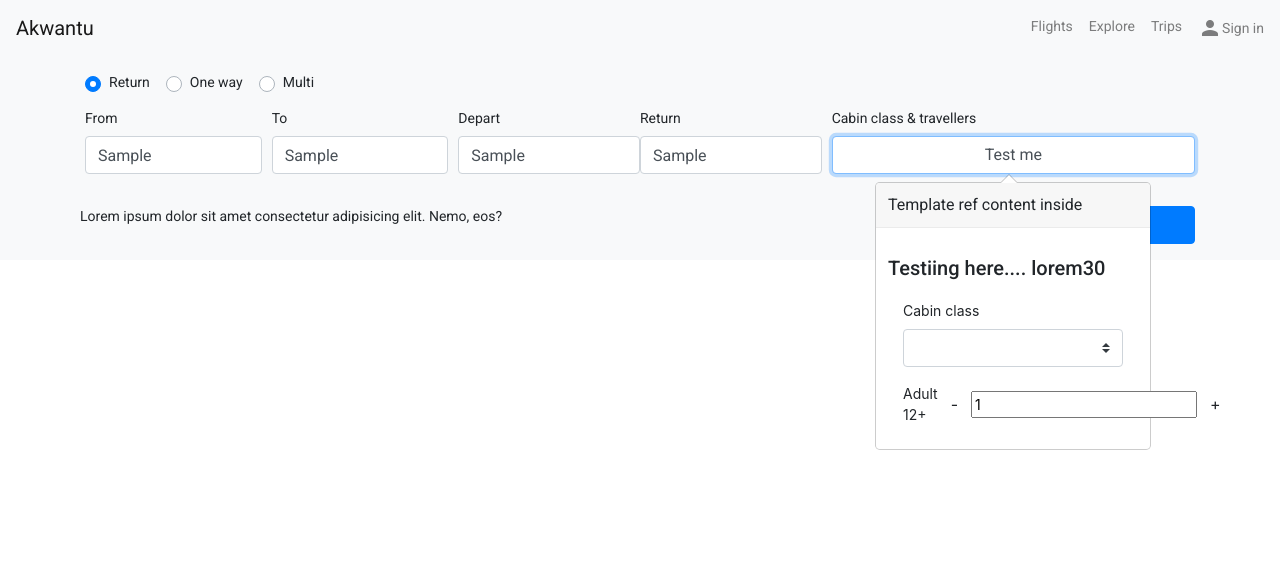
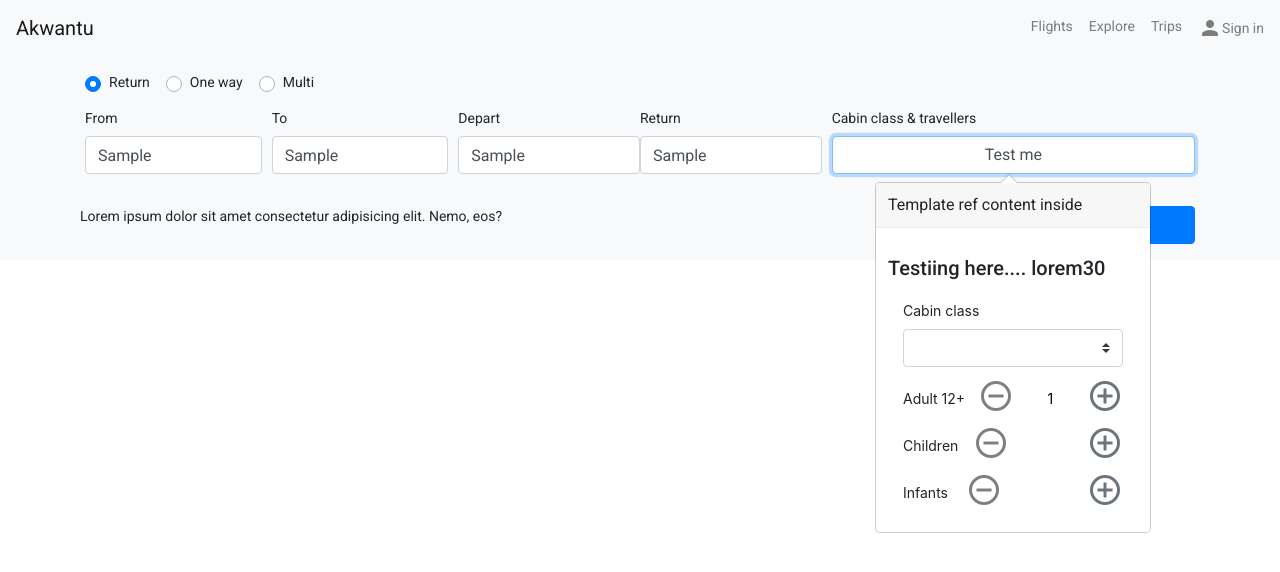
Before and after one commit to alexAgyapong/akwantu, an Angular app: page / in a window 1280 px wide. Both pictures are taken after typing "Sample", "Sample", "Sample", "Sample" into the empty fields and a click on the button "Test me". Shown: the top 572 px of the page. Built offline with nearby package versions, Linux system fonts and the light colour scheme.

Commit message:
Add children and infant passengers to travellers (WIP)

```diff
--- a/src/app/shared/components/search/search.component.html
+++ b/src/app/shared/components/search/search.component.html
@@ -82,10 +82,37 @@
     </div>
     <div class="form-group col-12">
       <div class="d-flex justify-content-between align-items-center"><span>Adult 12+</span>
-        <button class="btn" (click)="decreaseNumber('adults')">-</button>
-          <input type="text" formControlName="adults"/>
-          <button class="btn" (click)="increaseNumber('adults')">+</button>
-        </div>
+        <button class="btn-icon" (click)="decreaseNumber('adults')">
+          <mat-icon class="icon-display text-black-50">remove_circle_outline</mat-icon>
+        </button>
+        <input type="text" class="plain-text text-center" formControlName="adults" />
+        <button class="btn-icon" (click)="increaseNumber('adults')">
+          <mat-icon class="icon-display text-secondary">control_point</mat-icon>
+        </button>
+      </div>
     </div>
+    <div class="form-group col-12">
+      <div class="d-flex justify-content-between align-items-center"><span>Children</span>
+        <button class="btn-icon" (click)="decreaseNumber('children')">
+          <mat-icon class="icon-display text-black-50">remove_circle_outline</mat-icon>
+        </button>
+        <input type="text" class="plain-text text-center" formControlName="children" />
+        <button class="btn-icon" (click)="increaseNumber('children')">
+          <mat-icon class="icon-display text-secondary">control_point</mat-icon>
+        </button>
+      </div>
+    </div>
+    <div class="form-group col-12">
+      <div class="d-flex justify-content-between align-items-center"><span>Infants</span>
+        <button class="btn-icon" (click)="decreaseNumber('infants')">
+          <mat-icon class="icon-display text-black-50">remove_circle_outline</mat-icon>
+        </button>
+        <input type="text" class="plain-text text-center" formControlName="infants" />
+        <button class="btn-icon" (click)="increaseNumber('infants')">
+          <mat-icon class="icon-display text-secondary">control_point</mat-icon>
+        </button>
+      </div>
+    </div>
+
   </form>
 </ng-template>
--- a/src/app/shared/components/search/search.component.scss
+++ b/src/app/shared/components/search/search.component.scss
@@ -10,3 +10,18 @@
   height: 100vh;
   background-color: red;
 }
+
+.plain-text{
+  width: 3rem;
+  border: none;
+}
+
+.btn-icon{
+  outline: none;
+  border: none;
+  background-color: transparent;
+}
+
+.icon-display {
+  transform: scale(1.5);
+}
```
